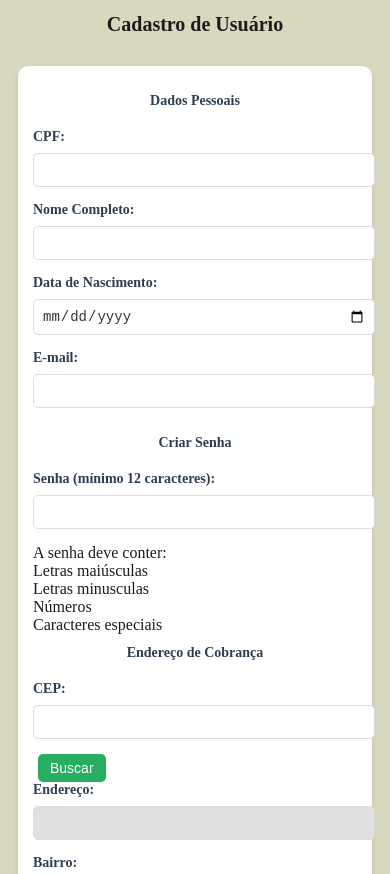
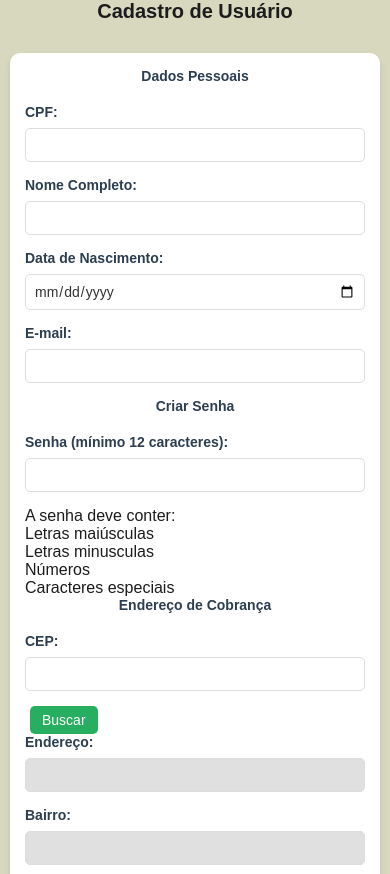
Before and after one commit to simoneluciano/form, a website: page index.html in a window 390 px wide. Shown: the top 874 px of the page. Drawn offline with Linux system fonts and the light colour scheme.

Commit message:
Melhoria no layout do formulário e correção da responsividade

```diff
--- a/style.css
+++ b/style.css
@@ -1,3 +1,10 @@
+*{
+    box-sizing: border-box;
+    margin: 0;
+    padding: 0;
+    font-family: Arial, sans-serif;
+}
+
 body{
     background-color: #D8D8BF;
 }
@@ -146,6 +153,7 @@ ul {
     textarea {
         font-size: 14px;
         padding: 8px;
+
     }
 
     button {
@@ -154,7 +162,7 @@ ul {
     }
 }
 
-/* Telas muito pequenas, abaixo de 400px */
+
 @media (max-width: 400px) {
     h1 {
         font-size: 20px;
```
